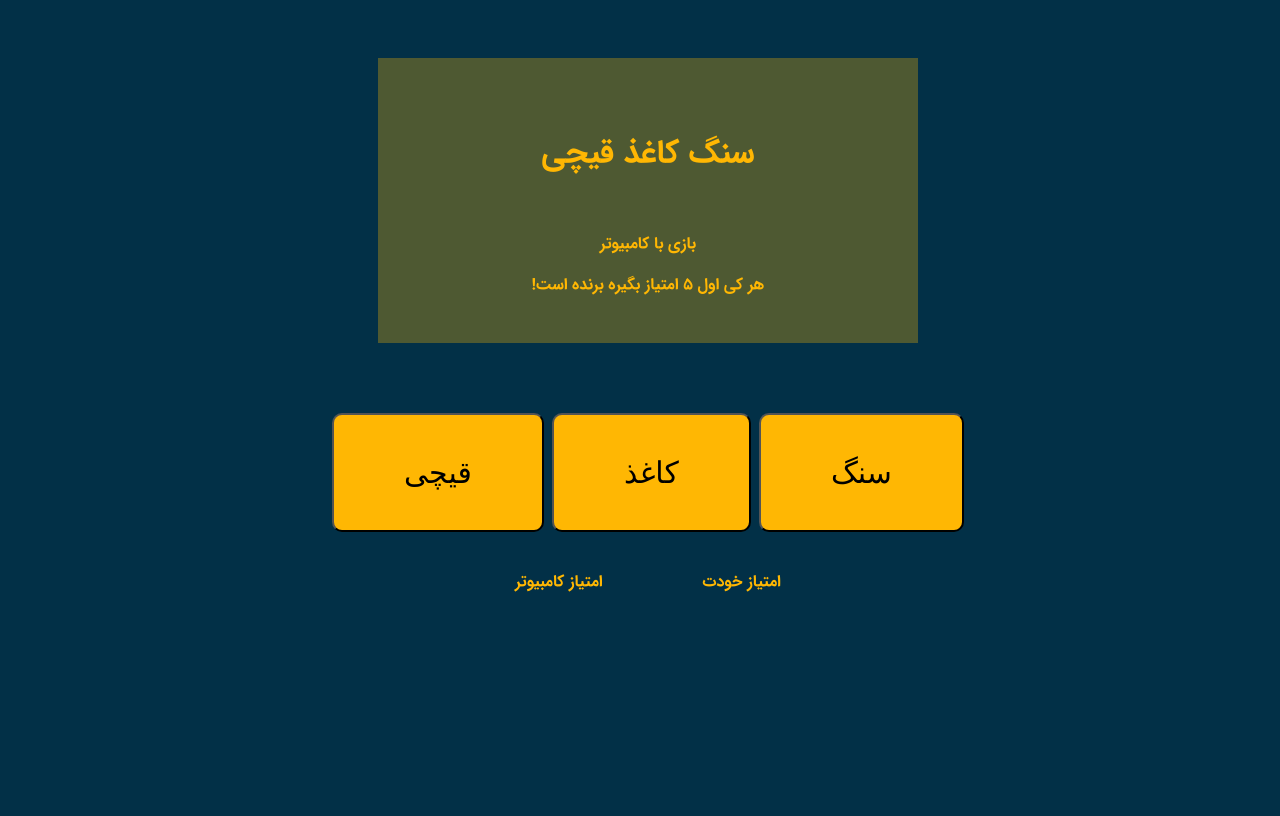
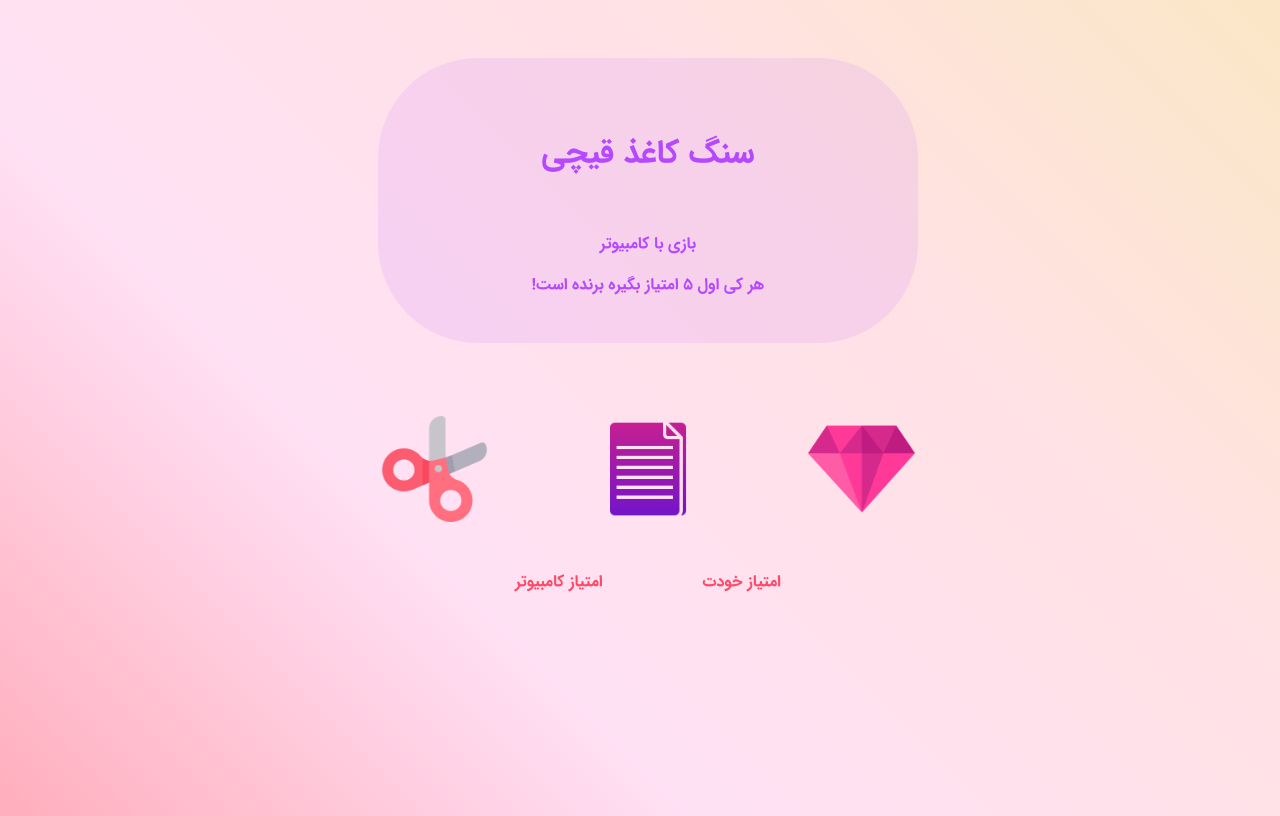
Before and after one commit to gitfateme/rock_paper_scissors, a plain HTML site: page index.html in a window 1280 px wide. Drawn offline with Linux system fonts and the light colour scheme.

Commit message:
pink theme

```diff
--- a/index.html
+++ b/index.html
@@ -17,9 +17,9 @@
         <p> !هر کی اول ۵ امتیاز بگیره برنده است</p>
         </div>
         <div class="rps-container">
-            <div class="rps-btn-container"><button class="btn" id="rock">سنگ</button></div>
-            <div class="rps-btn-container"><button class="btn" id="paper">کاغذ</button></div>
-            <div class="rps-btn-container"><button class="btn" id="scissors">قیچی</button></div>
+            <div class="rps-btn-container"><img src="icons/diamond.png" alt="" class="btn" id="rock"></button></div>
+            <div class="rps-btn-container"><img src="icons/paper.png" alt="" class="btn" id="paper"></button></div>
+            <div class="rps-btn-container"><img src="icons/scissors.png" alt="" class="btn" id="scissors"></button></div>
         </div>
         <div class="result-container">
             <div class="score-container">
--- a/style.css
+++ b/style.css
@@ -13,21 +13,23 @@ body {
     width: 100%;
     font-size: 1.6em;
     text-align: center;
-    background-color: #023047;
+    background: linear-gradient(45deg, rgb(255,174,188), rgb(255,225,245), rgb(255,225,230), rgb(251,231,198));
     display: flex;
     justify-content: center;
 
 }
 
 .main-container {
-    color: #ffb703;
+    color: #ff4966;
     width: 80vh;
 }
 
 .header-text {
+    color: #b449ff;
     font-weight: 400;
     padding-top: 5rem;
-    background-color: rgba(255, 183, 3, .3);
+    background-color: rgba(180,73,255 , .1);
+    border-radius: 10rem;
     margin: 5rem;
     padding-bottom: 3rem;
 }
@@ -35,10 +37,6 @@ body {
 .header-text h1 {
     padding-bottom: 3rem;
 }
-
-
-
-
 
 .rps-container {
     height: 20vh;
@@ -57,14 +55,13 @@ body {
 }
 
 .btn {
-    padding: 4rem 7rem;
-    background-color: #FFB703;
-    font-size: 3rem;
-    border-radius: 1rem;
+    width: 50%;
+    transition: .1s;
 }
 
 .btn:hover {
-    background-color: royalblue;
+    transform: scale(1.1);
+    cursor: pointer;
 }
 
 .winner-para {
@@ -72,5 +69,5 @@ body {
 }
 
 .loser-para {
-    color: red;
+    color: black;
 }
```
Also changed, not shown: icons/diamond.png (added), icons/paper.png (added), icons/scissors.png (added).
